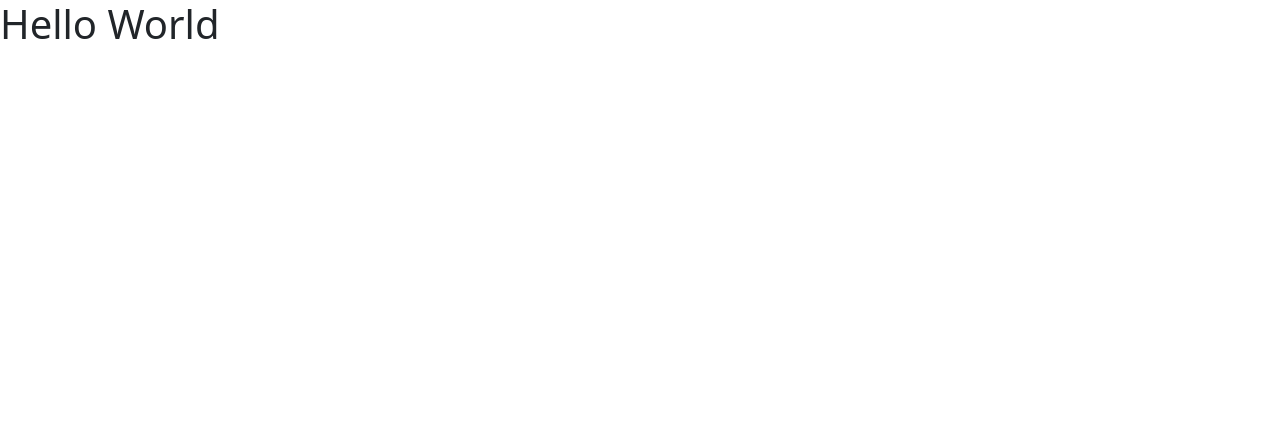
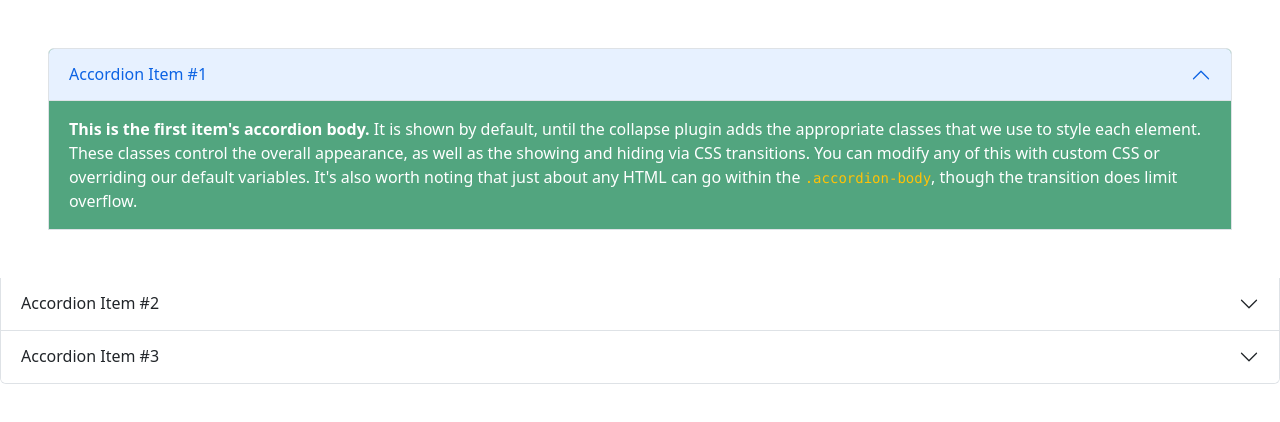
Before and after one commit to jeancarlosln/elementor-CSS, a website: page index.html in a window 1280 px wide. Drawn offline with nearby package versions, Linux system fonts and the light colour scheme.

Commit message:
add a custom css

```diff
--- a/index.html
+++ b/index.html
@@ -11,10 +11,44 @@
   </head>
 </head>
 <body>
-
-    </style>
-    <h1>Hello World</h1>
-    <!-- Bootstrap JS add version:latest -->
+  <div class="accordion" id="accordionExample">
+    <div class="accordion-item m-5 bg-success bg-opacity-75 ">
+      <h2 class="accordion-header" id="headingOne">
+        <button class="accordion-button" type="button" data-bs-toggle="collapse" data-bs-target="#collapseOne" aria-expanded="true" aria-controls="collapseOne">
+          Accordion Item #1
+        </button>
+      </h2>
+      <div id="collapseOne" class="accordion-collapse collapse show" aria-labelledby="headingOne" data-bs-parent="#accordionExample">
+        <div class="accordion-body text-white">
+          <strong>This is the first item's accordion body.</strong> It is shown by default, until the collapse plugin adds the appropriate classes that we use to style each element. These classes control the overall appearance, as well as the showing and hiding via CSS transitions. You can modify any of this with custom CSS or overriding our default variables. It's also worth noting that just about any HTML can go within the <code class="text-warning">.accordion-body</code>, though the transition does limit overflow.
+        </div>
+      </div>
+    </div>
+    <div class="accordion-item">
+      <h2 class="accordion-header" id="headingTwo">
+        <button class="accordion-button collapsed" type="button" data-bs-toggle="collapse" data-bs-target="#collapseTwo" aria-expanded="false" aria-controls="collapseTwo">
+          Accordion Item #2
+        </button>
+      </h2>
+      <div id="collapseTwo" class="accordion-collapse collapse" aria-labelledby="headingTwo" data-bs-parent="#accordionExample">
+        <div class="accordion-body">
+          <strong>This is the second item's accordion body.</strong> It is hidden by default, until the collapse plugin adds the appropriate classes that we use to style each element. These classes control the overall appearance, as well as the showing and hiding via CSS transitions. You can modify any of this with custom CSS or overriding our default variables. It's also worth noting that just about any HTML can go within the <code>.accordion-body</code>, though the transition does limit overflow.
+        </div>
+      </div>
+    </div>
+    <div class="accordion-item">
+      <h2 class="accordion-header" id="headingThree">
+        <button class="accordion-button collapsed" type="button" data-bs-toggle="collapse" data-bs-target="#collapseThree" aria-expanded="false" aria-controls="collapseThree">
+          Accordion Item #3
+        </button>
+      </h2>
+      <div id="collapseThree" class="accordion-collapse collapse" aria-labelledby="headingThree" data-bs-parent="#accordionExample">
+        <div class="accordion-body">
+          <strong>This is the third item's accordion body.</strong> It is hidden by default, until the collapse plugin adds the appropriate classes that we use to style each element. These classes control the overall appearance, as well as the showing and hiding via CSS transitions. You can modify any of this with custom CSS or overriding our default variables. It's also worth noting that just about any HTML can go within the <code>.accordion-body</code>, though the transition does limit overflow.
+        </div>
+      </div>
+    </div>
+  </div>
     <script src="https://cdn.jsdelivr.net/npm/bootstrap@5.2.2/dist/js/bootstrap.bundle.min.js" integrity="sha384-OERcA2EqjJCMA+/3y+gxIOqMEjwtxJY7qPCqsdltbNJuaOe923+mo//f6V8Qbsw3" crossorigin="anonymous"></script>
 </body>
 </html>
```
Also changed, not shown: src/css/flot-animation.css (added, +17 -0 lines).
